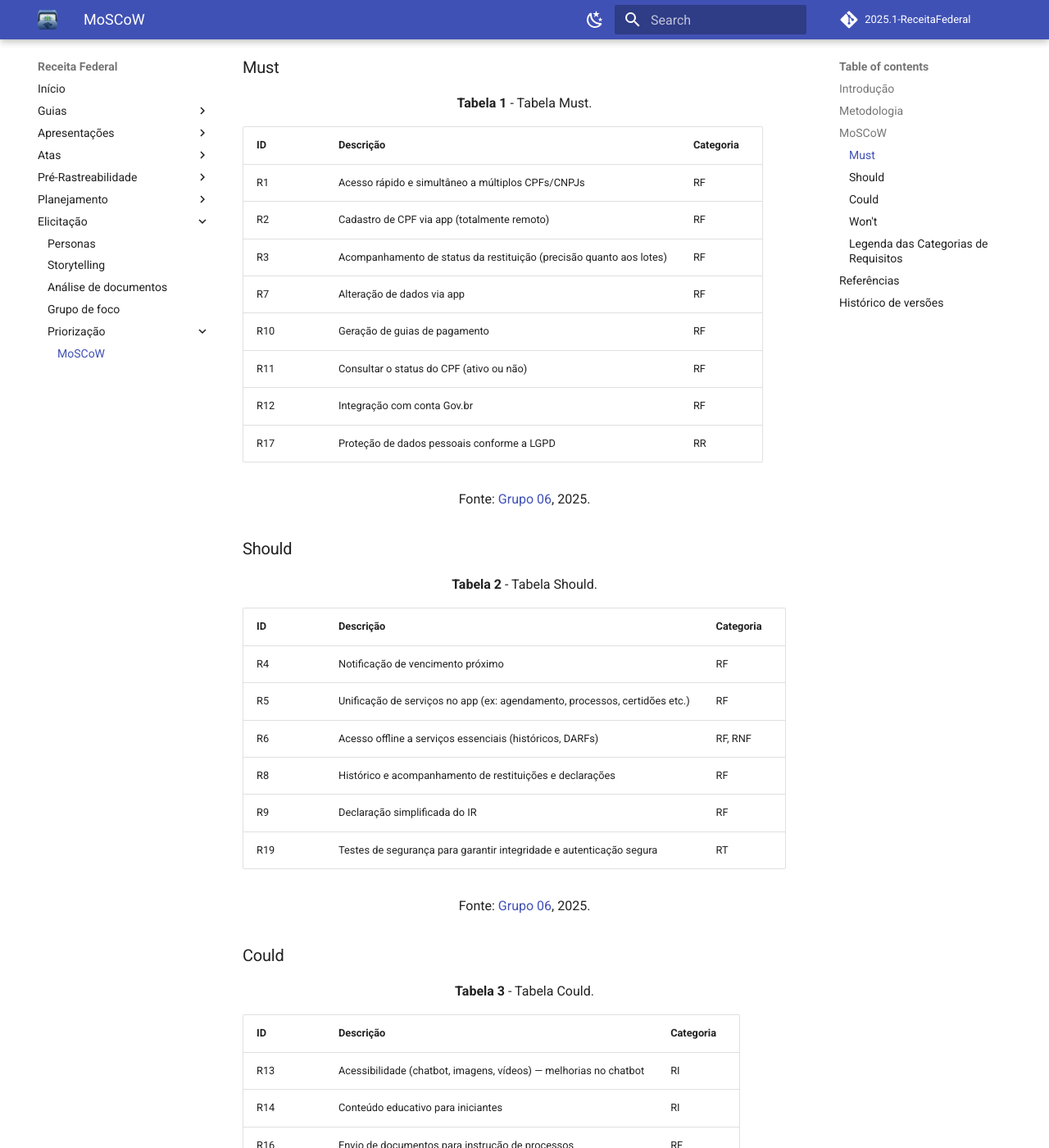
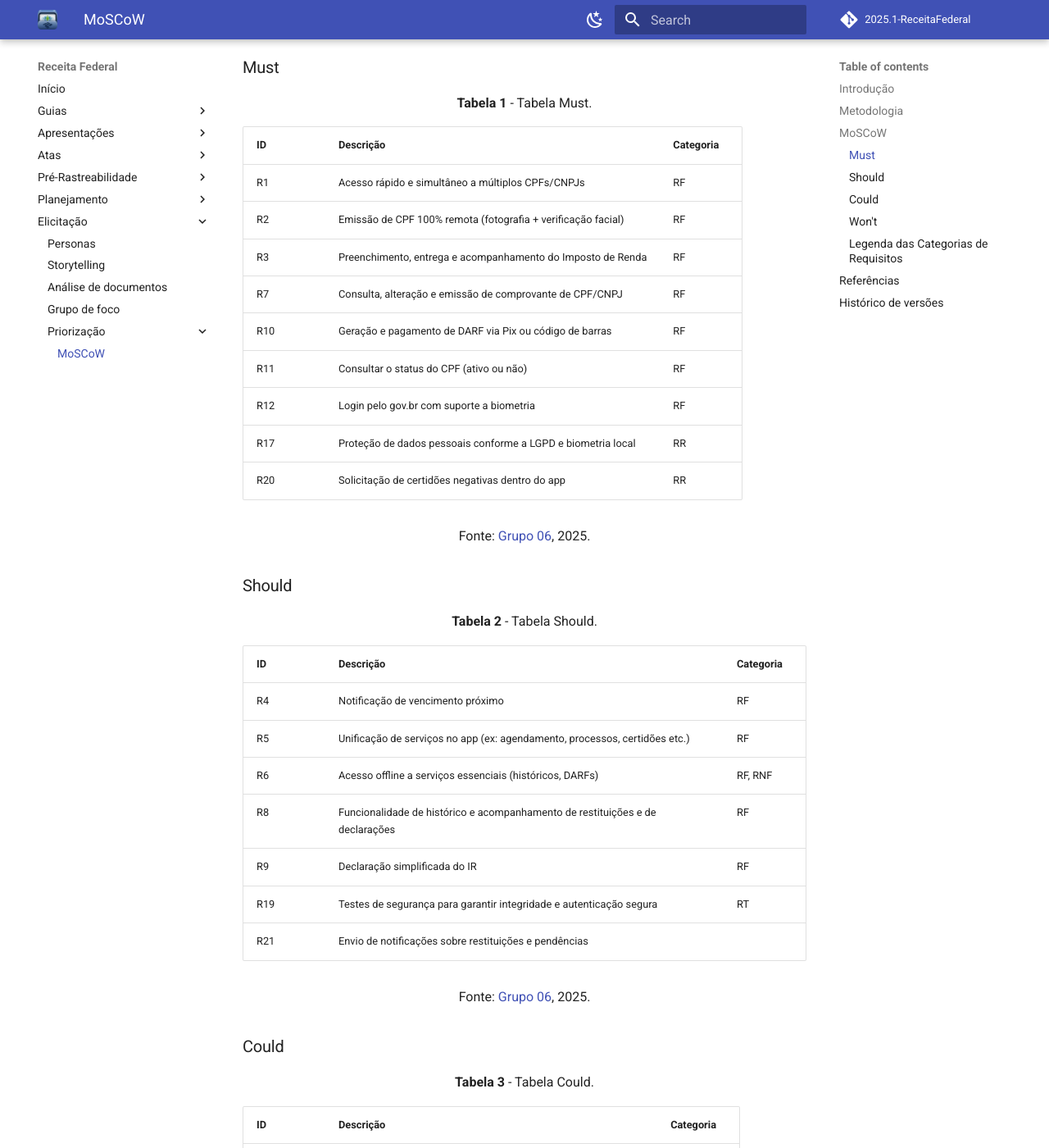
Before and after one commit to Requisitos-de-Software/2025.1-Meu-INSS, an MkDocs documentation site: the page built from docs/elicitacao/priorizacao/MoSCoW.md, in a window 1280 px wide and 1400 px high, scrolled down 642 px. Shown: the whole window at 82% size. Built offline with MkDocs 1.6.1 and Material for MkDocs 9.7.7, drawn with Linux system fonts in a browser that asks for light colours; comment, search, counter and statistics services are not loaded; some of the changed text lies outside the part shown.

Commit message:
Ajustes req no moscow

```diff
--- a/docs/elicitacao/priorizacao/MoSCoW.md
+++ b/docs/elicitacao/priorizacao/MoSCoW.md
@@ -20,13 +20,14 @@ A priorização foi realizada de forma virtual, com a participação de membros
 | ID   | Descrição                                                                                   | Categoria |
 |------|---------------------------------------------------------------------------------------------|-----------|
 | R1   | Acesso rápido e simultâneo a múltiplos CPFs/CNPJs                                           | RF        |
-| R2   | Cadastro de CPF via app (totalmente remoto)                                                 | RF        |
-| R3   | Acompanhamento de status da restituição (precisão quanto aos lotes)                         | RF        |
-| R7   | Alteração de dados via app                                                                  | RF        |
-| R10  | Geração de guias de pagamento                                                               | RF        |
+| R2   | Emissão de CPF 100% remota (fotografia + verificação facial)                                | RF        |
+| R3   | Preenchimento, entrega e acompanhamento do Imposto de Renda                                 | RF        |
+| R7   | Consulta, alteração e emissão de comprovante de CPF/CNPJ                                    | RF        |
+| R10  | Geração e pagamento de DARF via Pix ou código de barras                                     | RF        |
 | R11  | Consultar o status do CPF (ativo ou não)                                                    | RF        |
-| R12  | Integração com conta Gov.br                                                                 | RF        |
-| R17  | Proteção de dados pessoais conforme a LGPD                                                  | RR        |
+| R12  | Login pelo gov.br com suporte a biometria                                                   | RF        |
+| R17  | Proteção de dados pessoais conforme a LGPD e biometria local                                | RR        |
+| R20  | Solicitação de certidões negativas dentro do app                                                        | RR        |
 
 <font size="3"><p style="text-align: center">Fonte: [Grupo 06](https://requisitos-de-software.github.io/2025.1-ReceitaFederal/#membros-da-equipe), 2025.</p></font>
 
@@ -39,9 +40,10 @@ A priorização foi realizada de forma virtual, com a participação de membros
 | R4   | Notificação de vencimento próximo                                                           | RF        |
 | R5   | Unificação de serviços no app (ex: agendamento, processos, certidões etc.)                  | RF        |
 | R6   | Acesso offline a serviços essenciais (históricos, DARFs)                                    | RF, RNF   |
-| R8   | Histórico e acompanhamento de restituições e declarações                                   | RF        |
+| R8   | Funcionalidade de histórico e acompanhamento de restituições e de declarações              | RF        |
 | R9   | Declaração simplificada do IR                                                               | RF        |
 | R19  | Testes de segurança para garantir integridade e autenticação segura                         | RT        |
+| R21  | Envio de notificações sobre restituições e pendências
 
 <font size="3"><p style="text-align: center">Fonte: [Grupo 06](https://requisitos-de-software.github.io/2025.1-ReceitaFederal/#membros-da-equipe), 2025.</p></font>
 
@@ -49,12 +51,15 @@ A priorização foi realizada de forma virtual, com a participação de membros
 
 <p style="text-align: center"><b>Tabela 3</b> - Tabela Could.</p>
 
+
 | ID   | Descrição                                                                                   | Categoria |
 |------|---------------------------------------------------------------------------------------------|-----------|
 | R13  | Acessibilidade (chatbot, imagens, vídeos) — melhorias no chatbot                            | RI        |
 | R14  | Conteúdo educativo para iniciantes                                                          | RI        |
 | R16  | Envio de documentos para instrução de processos                                             | RF        |
-| R18  | Interface responsiva para dispositivos móveis                                               | RI        |
+| R18  | Interface responsiva, acessível e com modo escuro                                           | RI        |
+| R22  | Compatível com Android 8+ e iOS 14+                                                          | RNF       |
+| R23  | Testes de usabilidade semestrais com público 60+          | RT       |
 
 <font size="3"><p style="text-align: center">Fonte: [Grupo 06](https://requisitos-de-software.github.io/2025.1-ReceitaFederal/#membros-da-equipe), 2025.</p></font>
 
```
Also changed, not shown: other parts of docs/elicitacao/priorizacao/MoSCoW.md (+1 -0 lines), docs/elicitacao/personas.md (+1 -2 lines).
